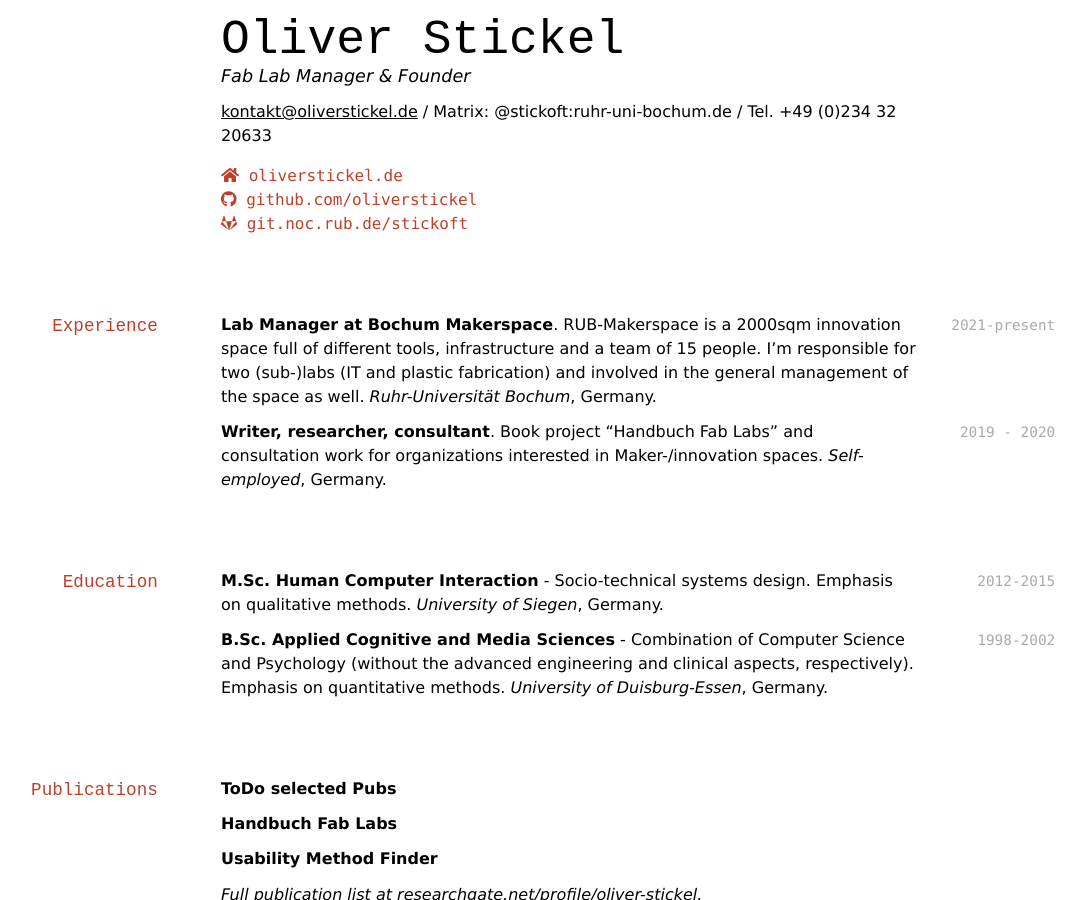
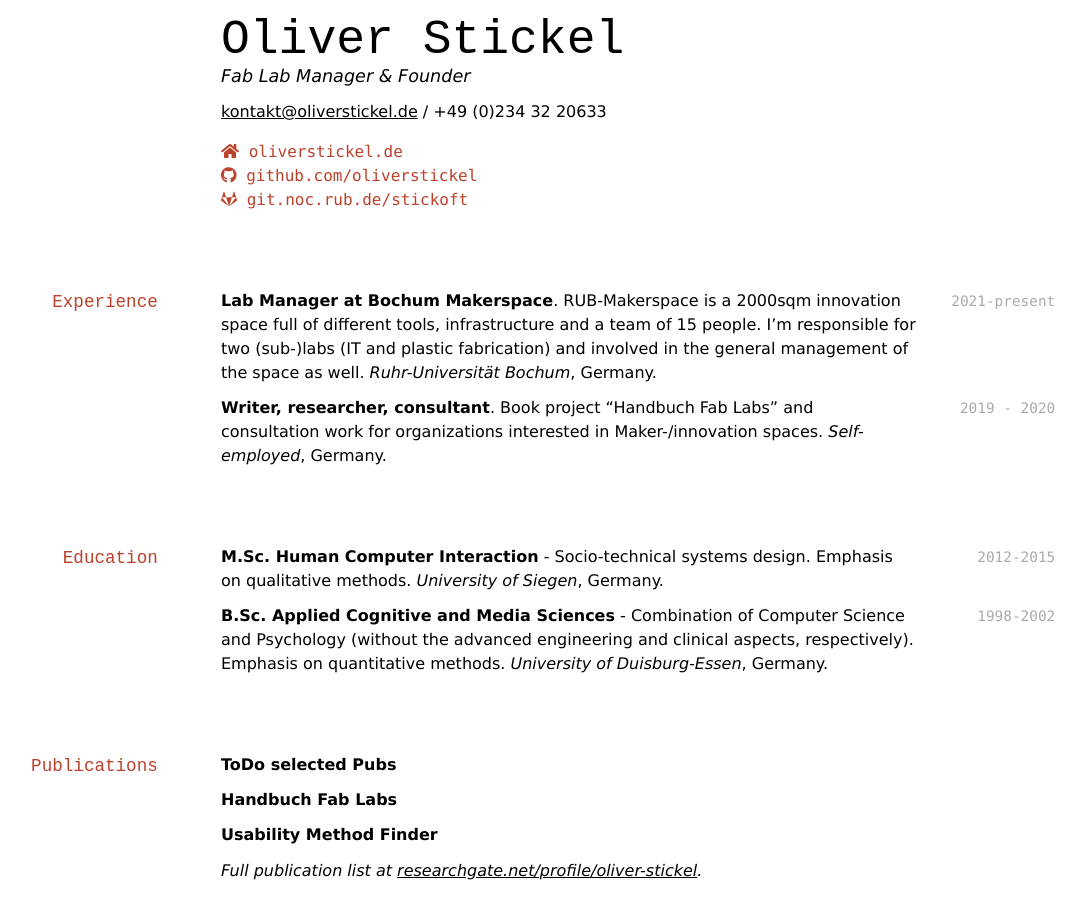
Before and after one commit to oliverstickel/oliverstickel.github.io, a Jekyll site: the page built from index.md, in a window 1280 px wide and 900 px high. Shown: the whole window, without its empty margins (111-1197 px from the left). Built offline with Jekyll 4.4.1, drawn with Linux system fonts in a browser that asks for light colours; nearby versions of some CDN libraries; a style sheet for code colours, icons or effects is not loaded.

Commit message:
Update index.md

```diff
--- a/index.md
+++ b/index.md
@@ -5,7 +5,7 @@ title: Oliver Stickel
 # Oliver Stickel
 Fab Lab Manager & Founder
 
-<a href="kontakt@oliverstickel.de">kontakt@oliverstickel.de</a> / Matrix: @stickoft:ruhr-uni-bochum.de / Tel. +49 (0)234 32 20633
+<a href="kontakt@oliverstickel.de">kontakt@oliverstickel.de</a> / +49 (0)234 32 20633
 
 <div id="webaddress">
   <a href="https://oliverstickel.de"><i class="fas fa-home"></i> oliverstickel.de</a> <br/>
```
